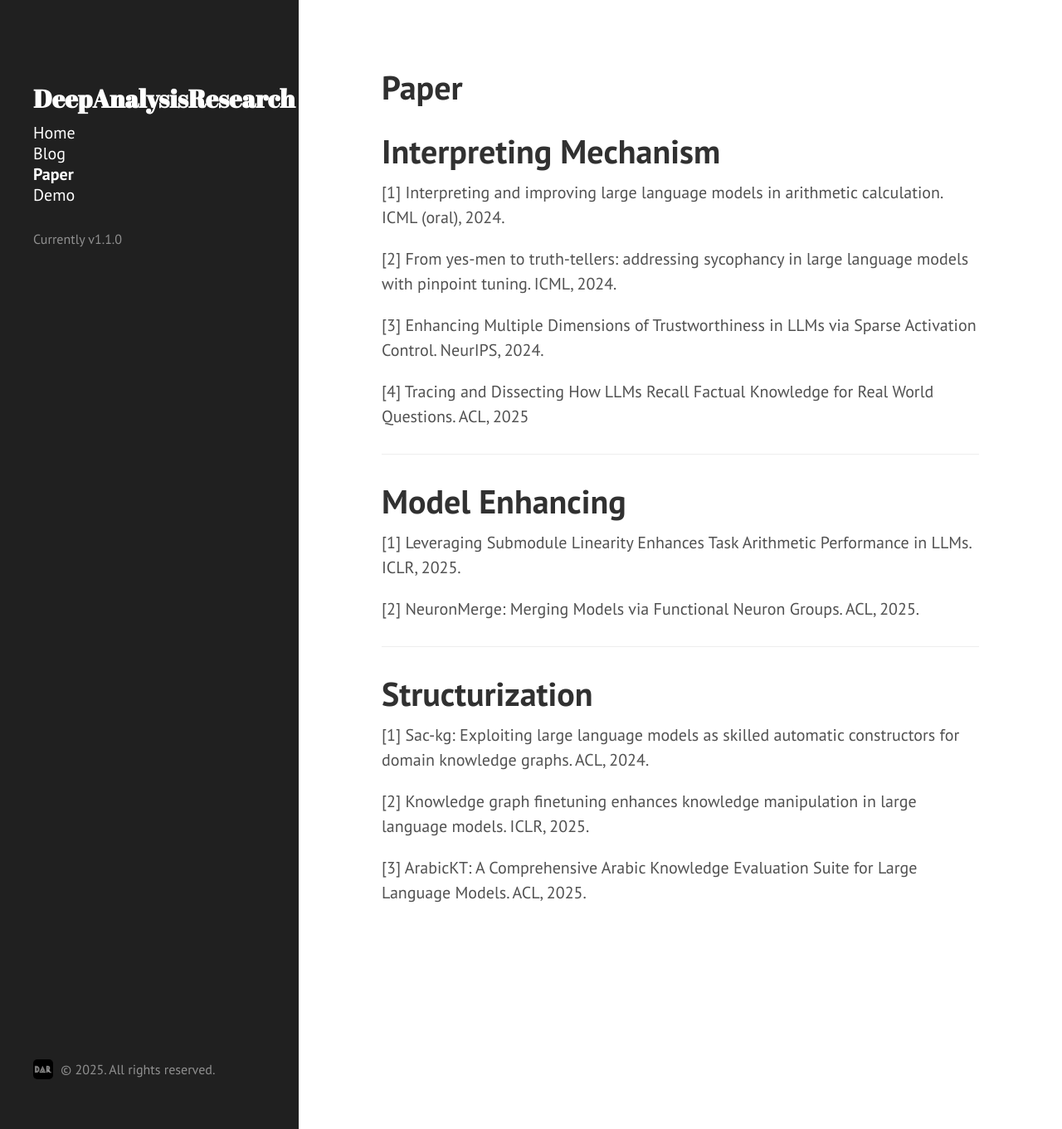
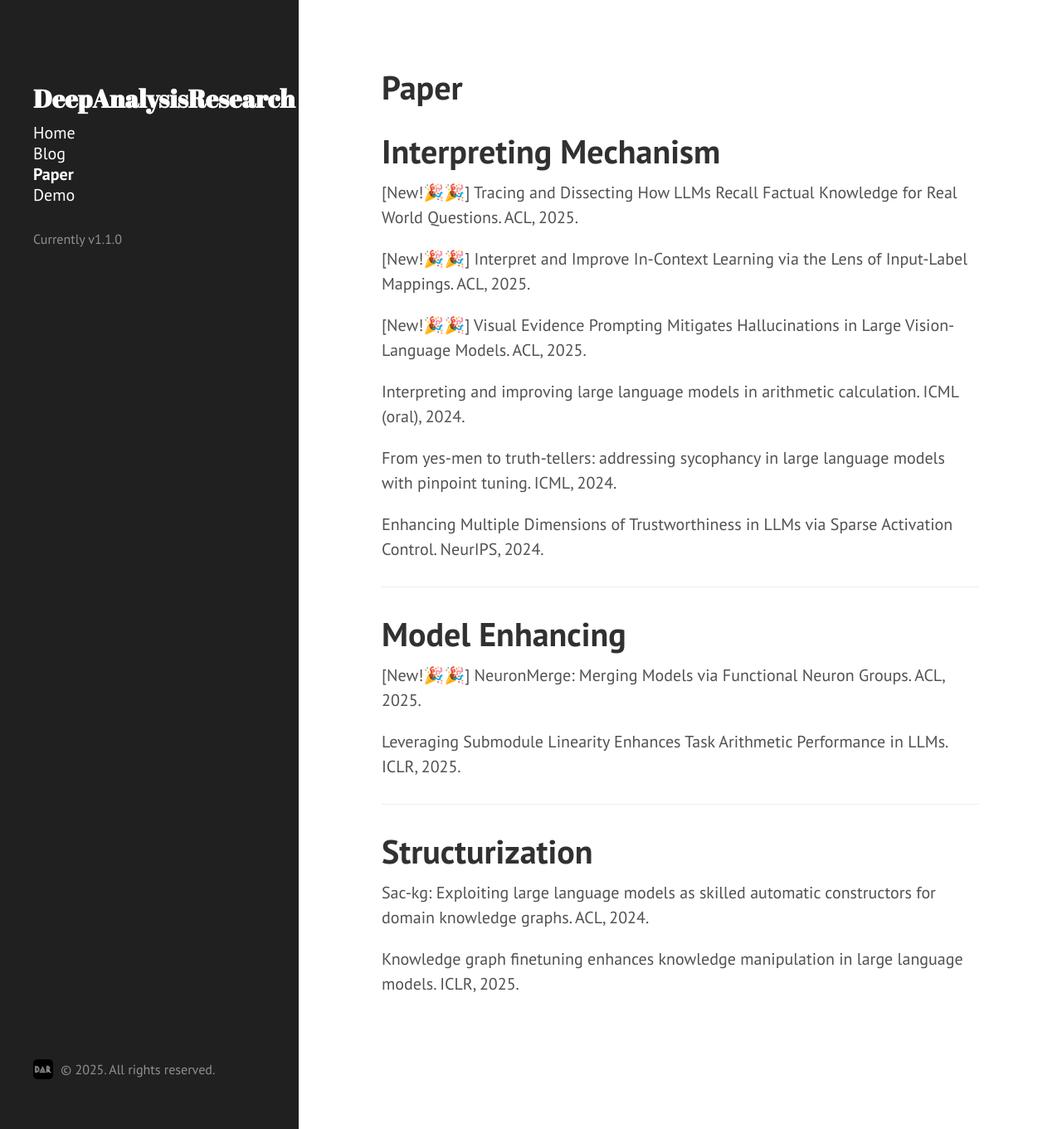
Before and after one commit to deep-analysis-research/deep-analysis-research.github.io, a Jekyll site: the page built from papers.md, in a window 1280 px wide and 1361 px high. Shown: the whole window at 83% size. Built offline with Jekyll 4.4.1, drawn with Linux system fonts in a browser that asks for light colours; Markdown is read by kramdown in place of the engine named in the settings.

Commit message:
Update papers.md
update new papers

```diff
--- a/papers.md
+++ b/papers.md
@@ -5,36 +5,43 @@ title: Paper
 
 # Interpreting Mechanism
 
-[1] Interpreting and improving large language models in arithmetic calculation. ICML (oral),
-2024.
+[New!🎉🎉] Tracing and Dissecting How LLMs Recall Factual Knowledge for Real World Questions.
+ACL, 2025.
 
-[2] From yes-men to truth-tellers: addressing sycophancy in large language models with
-pinpoint tuning. ICML, 2024.
+[New!🎉🎉] Interpret and Improve In-Context Learning via the Lens of Input-Label Mappings.
+ACL, 2025.
 
-[3] Enhancing Multiple Dimensions of Trustworthiness in LLMs via Sparse Activation
-Control. NeurIPS, 2024.
+[New!🎉🎉] Visual Evidence Prompting Mitigates Hallucinations in Large Vision-Language Models.
+ACL, 2025.
 
-[4] Tracing and Dissecting How LLMs Recall Factual Knowledge for Real World Questions.
-ACL, 2025
+Interpreting and improving large language models in arithmetic calculation.
+ICML (oral), 2024.
+
+From yes-men to truth-tellers: addressing sycophancy in large language models with
+pinpoint tuning.
+ICML, 2024.
+
+Enhancing Multiple Dimensions of Trustworthiness in LLMs via Sparse Activation
+Control.
+NeurIPS, 2024.
+
+
 
 ---
 
 # Model Enhancing
 
-[1] Leveraging Submodule Linearity Enhances Task Arithmetic Performance in LLMs.
+[New!🎉🎉] NeuronMerge: Merging Models via Functional Neuron Groups. ACL, 2025.
+
+Leveraging Submodule Linearity Enhances Task Arithmetic Performance in LLMs.
 ICLR, 2025.
-
-[2] NeuronMerge: Merging Models via Functional Neuron Groups. ACL, 2025.
 
 ---
 
 # Structurization
 
-[1] Sac-kg: Exploiting large language models as skilled automatic constructors for domain
+Sac-kg: Exploiting large language models as skilled automatic constructors for domain
 knowledge graphs. ACL, 2024.
 
-[2] Knowledge graph finetuning enhances knowledge manipulation in large language
+Knowledge graph finetuning enhances knowledge manipulation in large language
 models. ICLR, 2025.
-
-[3] ArabicKT: A Comprehensive Arabic Knowledge Evaluation Suite for Large Language
-Models. ACL, 2025.
```
